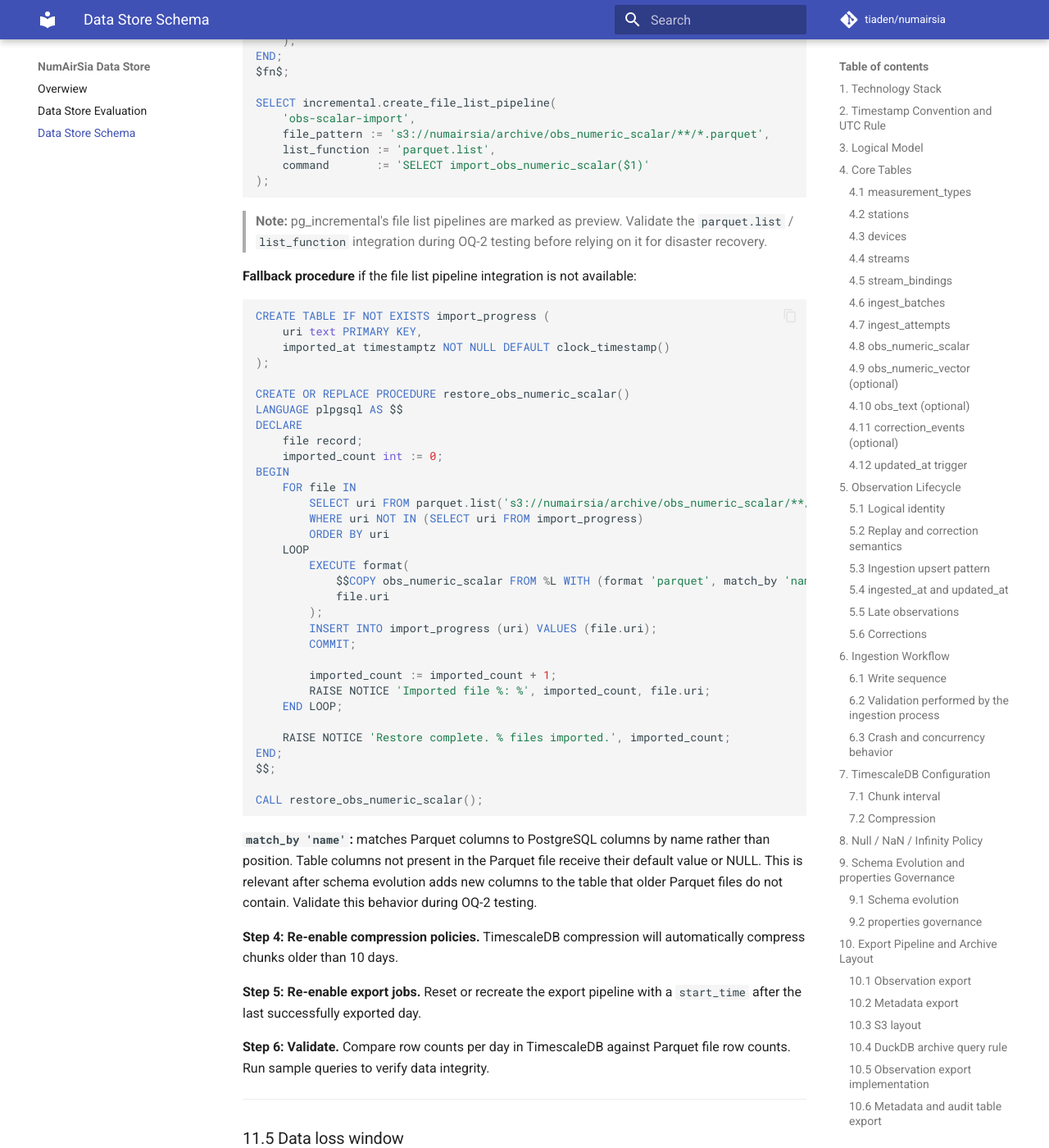
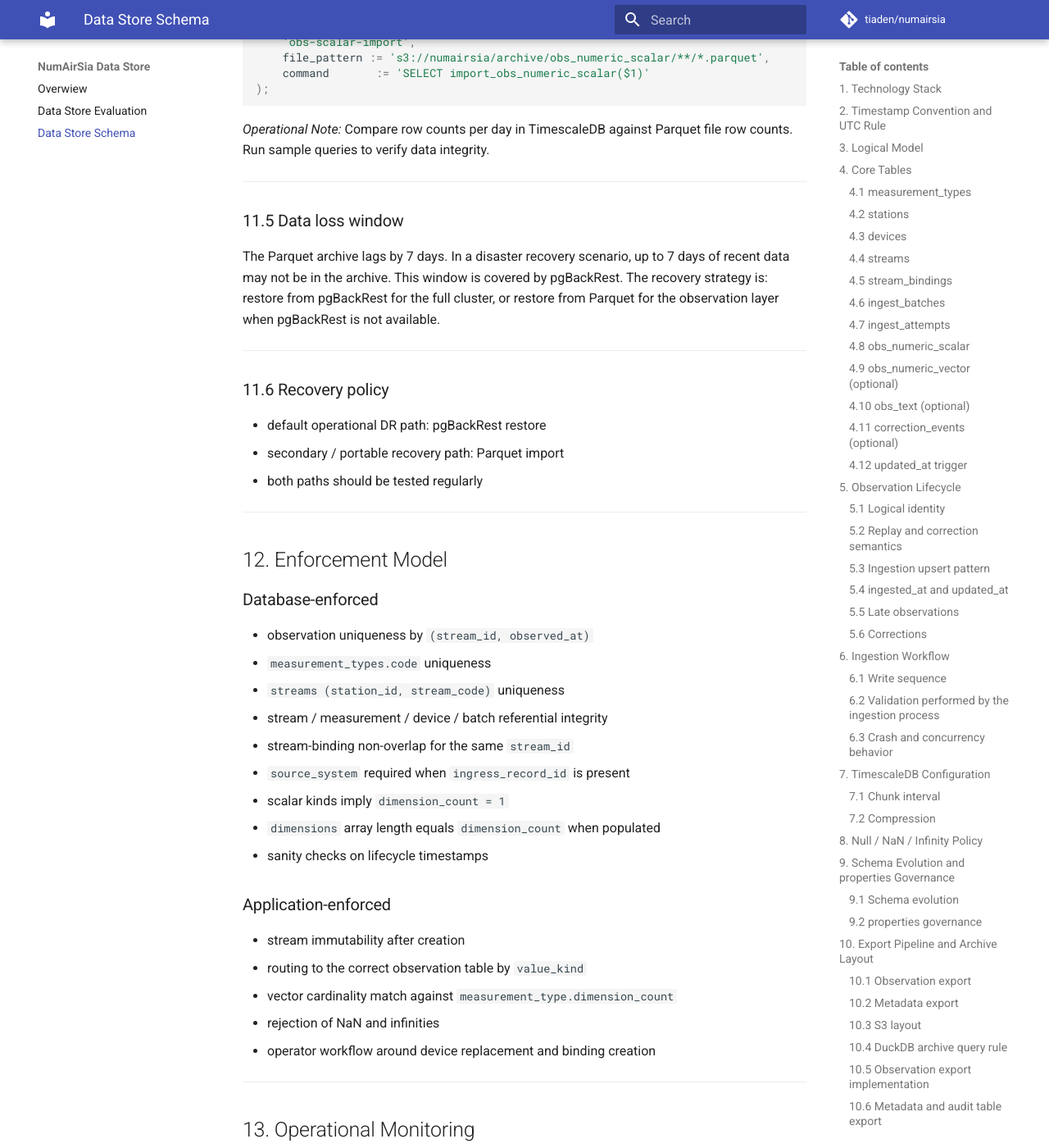
Before and after one commit to tiaden/numairsia, an MkDocs documentation site: the page built from docs/datastore-schema.md, in a window 1280 px wide and 1400 px high, scrolled down 19804 px. Shown: the whole window at 82% size. Built offline with MkDocs 1.6.1 and Material for MkDocs 9.7.7, drawn with Linux system fonts in a browser that asks for light colours; comment, search, counter and statistics services are not loaded; some of the changed text lies outside the part shown.

Commit message:
- other small edits to the datastore schema document, including formatting and wording clarifications

````diff
--- a/docs/datastore-schema.md
+++ b/docs/datastore-schema.md
@@ -34,7 +34,7 @@ Design summary
 
 All temporal columns use `timestamptz` and are stored in UTC.
 
-UTC-only rule
+UTC-only rule:
 
 - ingestion process runs with `TZ=UTC`
 - governance CLI runs with `TZ=UTC`
@@ -485,14 +485,14 @@ WHERE (obs_numeric_scalar.value, obs_numeric_scalar.quality_code)
       IS DISTINCT FROM (EXCLUDED.value, EXCLUDED.quality_code);
 ```
 
-Semantics
+*Semantics:*
 
 - exact replay: same key, same value, same quality -> no update
 - correction: same key, different value and/or quality -> update occurs
 - metadata-only differences do **not** trigger an update
 - when an update does occur, the incoming lineage fields (`source_system`, `ingress_record_id`, `ingest_batch_id`, `correction_event_id`) replace the stored values for the current row image
 
-Important consequence
+*Important consequence:*
 
 - `ingested_at` records first successful insert time
 - `ingest_batch_id` identifies the most recent committed ingestion batch that wrote the current row image
@@ -537,7 +537,7 @@ If governed correction campaigns become important, deploy `correction_events` an
 7. Commit the main transaction
 8. If the main transaction fails, roll it back and update `ingest_attempts` to `status = 'failed'` in a separate transaction
 
-Operational note
+*Operational note:*
 
  If the process crashes after creating the attempt row but before marking it failed, a stale `running` attempt can remain and must be handled by monitoring / operational cleanup
 
@@ -587,7 +587,7 @@ SELECT add_compression_policy('obs_numeric_scalar', INTERVAL '10 days');
 
 Apply the same pattern to optional observation tables when deployed.
 
-Operational rule
+*Operational rule:*
 
 - archive export is delayed by 7 days
 - compression begins at 10 days
@@ -610,7 +610,7 @@ Operational rule
 
 Schema evolution follows standard PostgreSQL DDL.
 
-Rules
+*Rules:*
 
 - add columns with `ALTER TABLE ... ADD COLUMN`
 - rename columns only for wording clarity, not semantic change
@@ -619,7 +619,7 @@ Rules
 - change measurement semantics by creating a new `measurement_type`
 - change stream identity by retiring the stream and creating a new one
 
-Archive note
+*Archive note:*
 
 - after a column is added or removed, Parquet files in the archive will have heterogeneous schemas
 - DuckDB requires `union_by_name = true` to unify columns by name and fill missing columns with NULL
@@ -746,8 +746,6 @@ SELECT incremental.create_time_interval_pipeline(
 );
 ```
 
-**Why `SELECT *`:** no observation table columns are excluded from the archive. Using `SELECT *` ensures that columns added via schema evolution are automatically included in future exports without modifying the function.
-
 **Why `ORDER BY stream_id, observed_at`:** produces well-ordered row groups so analytical engines can skip irrelevant data using min/max statistics.
 
 Apply the same wrapper-function pattern to `obs_numeric_vector` and `obs_text` when deployed.
@@ -849,57 +847,11 @@ $fn$;
 SELECT incremental.create_file_list_pipeline(
     'obs-scalar-import',
     file_pattern := 's3://numairsia/archive/obs_numeric_scalar/**/*.parquet',
-    list_function := 'parquet.list',
     command       := 'SELECT import_obs_numeric_scalar($1)'
 );
 ```
 
-> **Note:** pg_incremental's file list pipelines are marked as preview. Validate the `parquet.list` / `list_function` integration during OQ-2 testing before relying on it for disaster recovery.
-
-**Fallback procedure** if the file list pipeline integration is not available:
-
-```sql
-CREATE TABLE IF NOT EXISTS import_progress (
-    uri text PRIMARY KEY,
-    imported_at timestamptz NOT NULL DEFAULT clock_timestamp()
-);
-
-CREATE OR REPLACE PROCEDURE restore_obs_numeric_scalar()
-LANGUAGE plpgsql AS $$
-DECLARE
-    file record;
-    imported_count int := 0;
-BEGIN
-    FOR file IN
-        SELECT uri FROM parquet.list('s3://numairsia/archive/obs_numeric_scalar/**/*.parquet')
-        WHERE uri NOT IN (SELECT uri FROM import_progress)
-        ORDER BY uri
-    LOOP
-        EXECUTE format(
-            $$COPY obs_numeric_scalar FROM %L WITH (format 'parquet', match_by 'name')$$,
-            file.uri
-        );
-        INSERT INTO import_progress (uri) VALUES (file.uri);
-        COMMIT;
-
-        imported_count := imported_count + 1;
-        RAISE NOTICE 'Imported file %: %', imported_count, file.uri;
-    END LOOP;
-
-    RAISE NOTICE 'Restore complete. % files imported.', imported_count;
-END;
-$$;
-
-CALL restore_obs_numeric_scalar();
-```
-
-**`match_by 'name'`:** matches Parquet columns to PostgreSQL columns by name rather than position. Table columns not present in the Parquet file receive their default value or NULL. This is relevant after schema evolution adds new columns to the table that older Parquet files do not contain. Validate this behavior during OQ-2 testing.
-
-**Step 4: Re-enable compression policies.** TimescaleDB compression will automatically compress chunks older than 10 days.
-
-**Step 5: Re-enable export jobs.** Reset or recreate the export pipeline with a `start_time` after the last successfully exported day.
-
-**Step 6: Validate.** Compare row counts per day in TimescaleDB against Parquet file row counts. Run sample queries to verify data integrity.
+*Operational Note:* Compare row counts per day in TimescaleDB against Parquet file row counts. Run sample queries to verify data integrity.
 
 ---
 
````
Also changed, not shown: other parts of docs/datastore-schema.md (+3 -2 lines), docs/datastore-evaluation.md (+9 -10 lines).
